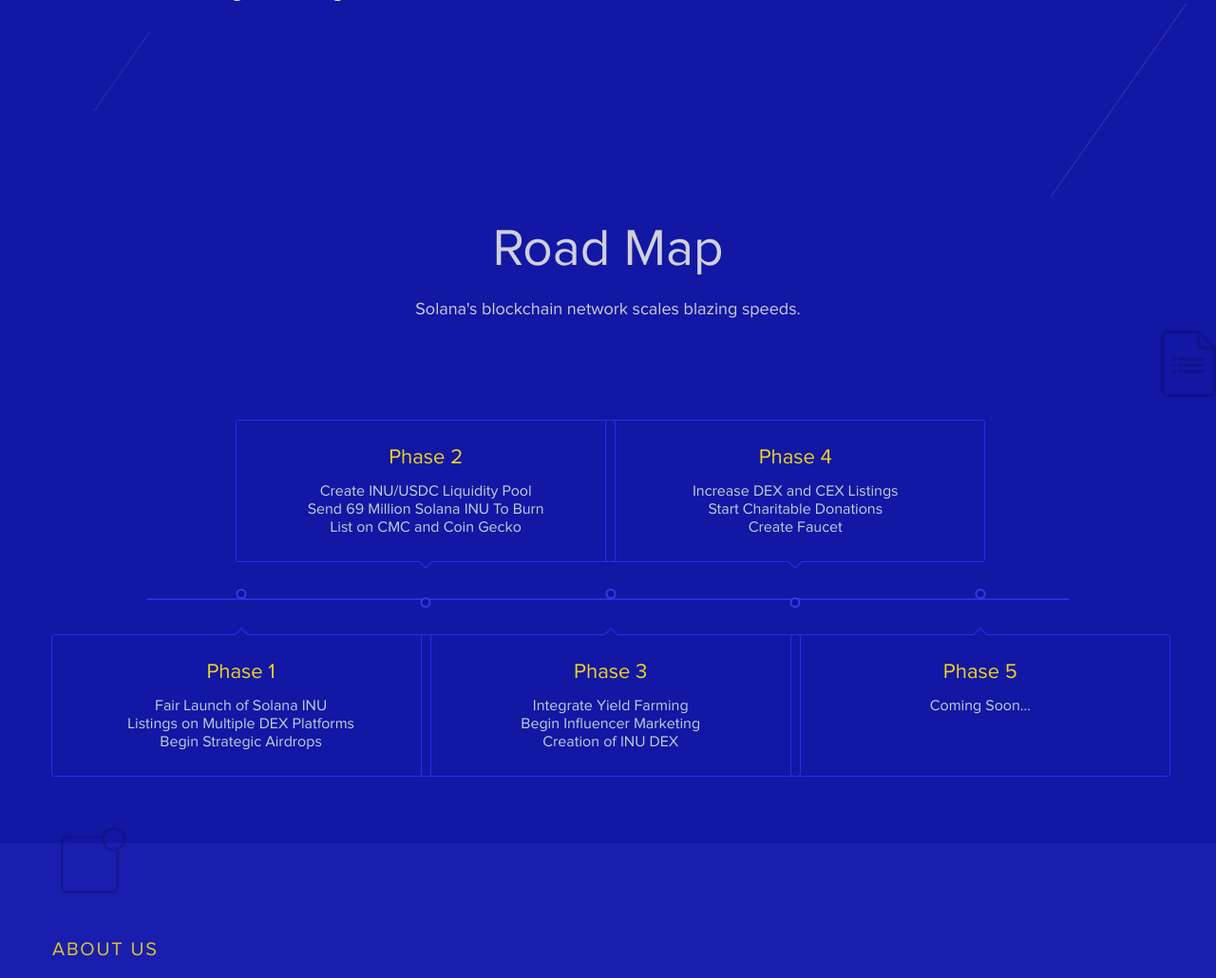
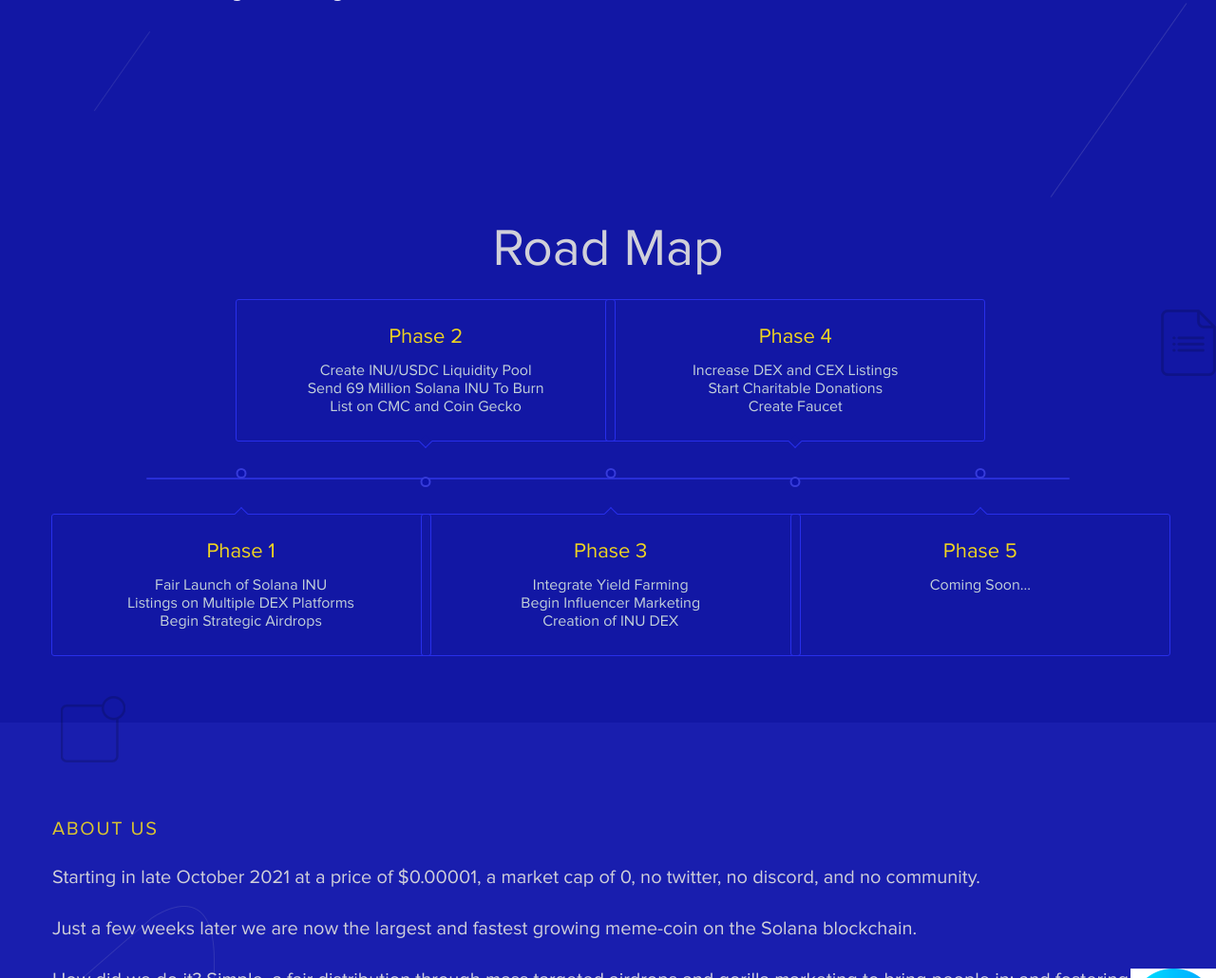
Before and after one commit to karimandrusevych/solanaINU-1, a plain HTML site: page index.html in a window 1280 px wide. Shown: the part 1414-2444 px from the top of the page at 95% size. Drawn offline with nearby package versions, Linux system fonts and the light colour scheme; files whose address does not match are found by name; a web font is replaced by a local one.

Commit message:
remove break line

```diff
--- a/css/style.css
+++ b/css/style.css
@@ -1469,7 +1469,7 @@ body .theme-button:hover span {opacity: 1;}
   padding: 15px 240px 0;
 }
 .our-road-map .time-line-wrapper {width: 76%;margin: 0 auto;}
-.our-road-map .theme-title {padding-bottom: 180px;}
+.our-road-map .theme-title {padding-bottom: 100px;}
 .roadmap.roadmap--orientation-auto,.roadmap.roadmap--orientation-auto .roadmap__events {
   width: 100%;
 }
--- a/index.html
+++ b/index.html
@@ -201,7 +201,6 @@
 					<div class="container">
 						<div class="theme-title text-center">
 							<h2>Road Map</h2>
-							<p>Solana's blockchain network scales blazing speeds.</p>
 						</div>
 					</div> <!-- /.container -->
 					<div class="time-line-wrapper">
```
